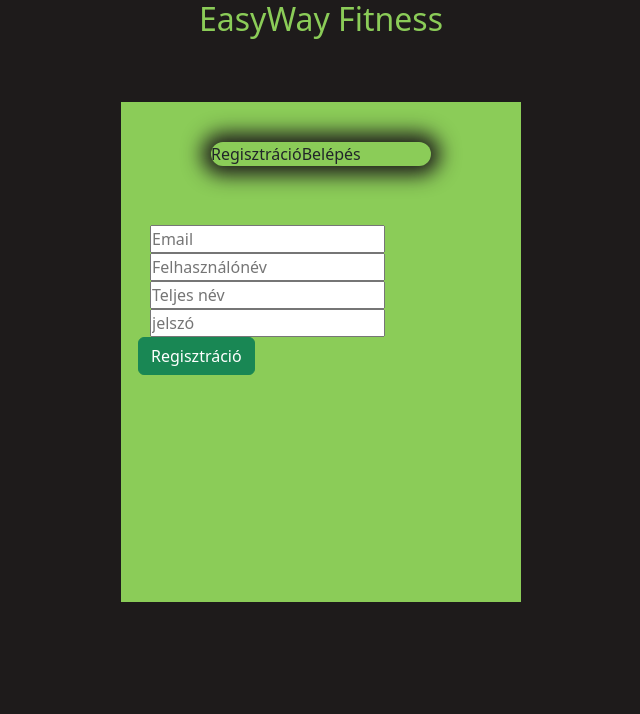
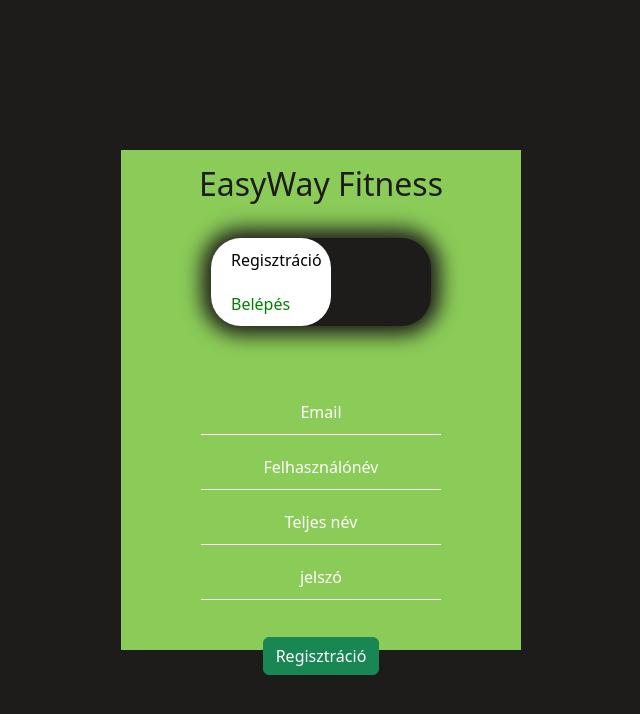
Before and after one commit to dkotai66/Vizsgaremek_FrontEnd, a React (Create React App) app in the folder easywayfitness/: page / in a window 1280 px wide. Shown: the top 714 px of the page, without its empty margins (319-959 px from the left). Built offline with nearby package versions, Linux system fonts and the light colour scheme; no server answers.

Commit message:
regisztracio es belepes login design kesz

```diff
--- a/easywayfitness/src/SignUpSignIn.css
+++ b/easywayfitness/src/SignUpSignIn.css
@@ -8,17 +8,22 @@ body {
 }
 
 #teamName {
+    padding-top: 10px;
     text-align: center;
-    color: #8BCC58;
+    color: #1E1B1B;
 }
 
 .SignUpForm {
     width: 400px;
     height: 500px;
-    padding-top: 2rem;
     padding: 5px;
-    margin-top: 4rem;
+    margin-top: 5rem;
     background-color: #8BCC58;
+    margin: 0;
+    position: absolute;
+    top: 50%;
+    left: 50%;
+    transform: translate(-50%, -50%);
 }
 
 .SignUpSignInButton {
@@ -26,14 +31,65 @@ body {
     margin: 35px auto;
     position: relative;
     border-radius: 30px;
+    background-color:#1E1B1B;
     box-shadow: 0 0 20px 9px #1E1B1B;
 }
 
-#toggleButton {
-    padding: 10px 30px;
-    color: #4fd633;
-    background-color: #1c170a;
-    padding: 0.5rem;
+.toggleButton {
+    padding: 10px 20px;
+    background: transparent;
+    border: none;
     cursor: pointer;
     position: relative;
 }
+
+#invisibleButton {
+    top: 0;
+    left: 0;
+    position: absolute;
+    width: 120px;
+    height: 100%;
+    background: white;
+    border-radius: 30px;
+    transition: .4s;
+}
+
+.inputGroup {
+    transition: .5s;
+    text-align: center;
+    margin: 0;
+}
+
+.inputField:hover {
+    width: 100%;
+    transition-duration: 1s;
+}
+
+.inputField {
+    text-align: center;
+    width: 70%;
+    padding: 10px 0;
+    margin: 5px 0;
+    border-top: 0;
+    border-left: 0;
+    border-right: 0;
+    border-bottom: 1px solid white;
+    background-color: transparent;
+    cursor: pointer;
+}
+
+input::placeholder {
+    color: white;
+}
+
+.inputs {
+    padding-bottom: 2rem;
+}
+
+#login {
+    display: none;
+}
+
+#logButton {
+    color: green;
+}
--- a/easywayfitness/src/SignUpSignIn.tsx
+++ b/easywayfitness/src/SignUpSignIn.tsx
@@ -69,30 +69,66 @@ class SignUpSignIn extends Component<{}, State> {
         await this.usersLoad();
     };
 
+    Registration = async () => {
+        const log = document.getElementById('login') as HTMLFormElement;
+        const reg = document.getElementById('register') as HTMLFormElement;
+        const btn = document.getElementById('invisibleButton') as HTMLButtonElement;
+        const regButn = document.getElementById('regButton') as HTMLButtonElement;
+        const logButn = document.getElementById('logButton') as HTMLButtonElement;
+        reg.style.display = "block"
+        log.style.display = "none"
+        btn.style.left = "0";
+        regButn.style.color = "black";
+        logButn.style.color = "green";
+    }
+
+    Login = async () => {
+        const log = document.getElementById('login') as HTMLFormElement;
+        const reg = document.getElementById('register') as HTMLFormElement;
+        const btn = document.getElementById('invisibleButton') as HTMLButtonElement;
+        const regButn = document.getElementById('regButton') as HTMLButtonElement;
+        const logButn = document.getElementById('logButton') as HTMLButtonElement;
+        log.style.display = "block"
+        reg.style.display = "none"
+        btn.style.left = "110px";
+        regButn.style.color = "green";
+        logButn.style.color = "black";
+    }
+
     render(){
         const { regEmail, regUsername, regName, regPassword} = this.state;
 
         return <div>
             <body>
+                <div className="container SignUpForm">
                 <h2 id="teamName">EasyWay Fitness</h2>
-                <div className="container SignUpForm">
                     <div className="col-lg-12">
                         <div className="container">
                             <div className="SignUpSignInButton">
-                                <span className="toggleButton">Regisztráció</span>
-                                <span className="toggleButton">Belépés</span>
+                                <div id="invisibleButton"></div>
+                                <button className="toggleButton" id="regButton" onClick={this.Registration}>Regisztráció</button>
+                                <button className="toggleButton" id="logButton" onClick={this.Login}>Belépés</button>
                             </div>
                             <br />
-                            <form id="" method="post" action="http://localhost:3000/register">
-                                <div className="container inputGroup">
+                            <form id="login" className="inputGroup" method="post" action="http://localhost:3000/register">
+                                <div className="container inputs">
                                     <label htmlFor="user_email"></label>
-                                    <input type="text" name="user_eamil" id="user_email" value={regEmail} onChange={e=> this.setState({regEmail: e.currentTarget.value})} placeholder="Email" required /> <br />
+                                    <input type="text" name="user_eamil" className="inputField" value={regEmail} onChange={e=> this.setState({regEmail: e.currentTarget.value})} placeholder="Email" required /> <br />
+                                    <label htmlFor="user_password"></label>
+                                    <input type="password" name="user_password" className="inputField" value={regPassword} onChange={e=> this.setState({regPassword: e.currentTarget.value})} placeholder="jelszó" required /><br />
+                                </div>
+                                <button className="btn btn-success" onClick={this.handlerRegister}>Belépés</button>
+                            </form>
+                            <form id="register" className="inputGroup" method="post" action="http://localhost:3000/register">
+                                <div className="container inputs">
+                                    <label htmlFor="user_email"></label>
+                                    <input type="text" name="user_eamil" className="inputField" value={regEmail} onChange={e=> this.setState({regEmail: e.currentTarget.value})} placeholder="Email" required /> <br />
                                     <label htmlFor="user_name"></label>
-                                    <input type="text" name="user_name" id="user_name" value={regUsername} onChange={e=> this.setState({regUsername: e.currentTarget.value})} placeholder="Felhasználónév" required /> <br />
+                                    <input type="text" name="user_name" className="inputField" value={regUsername} onChange={e=> this.setState({regUsername: e.currentTarget.value})} placeholder="Felhasználónév" required /> <br />
                                     <label htmlFor="name"></label>
-                                    <input type="text" name="name" id="name" value={regName} onChange={e=> this.setState({regName: e.currentTarget.value})} placeholder="Teljes név" required /> <br />
+                                    <input type="text" name="name" className="inputField" value={regName} onChange={e=> this.setState({regName: e.currentTarget.value})} placeholder="Teljes név" required /> <br />
                                     <label htmlFor="user_password"></label>
-                                    <input type="password" name="user_password" id="user_password" value={regPassword} onChange={e=> this.setState({regPassword: e.currentTarget.value})} placeholder="jelszó" required /><br />
+                                    <input type="password" name="user_password" className="inputField" value={regPassword} onChange={e=> this.setState({regPassword: e.currentTarget.value})} placeholder="jelszó" required /><br />
                                 </div>
                                 <button className="btn btn-success" onClick={this.handlerRegister}>Regisztráció</button>
                             </form>
```
